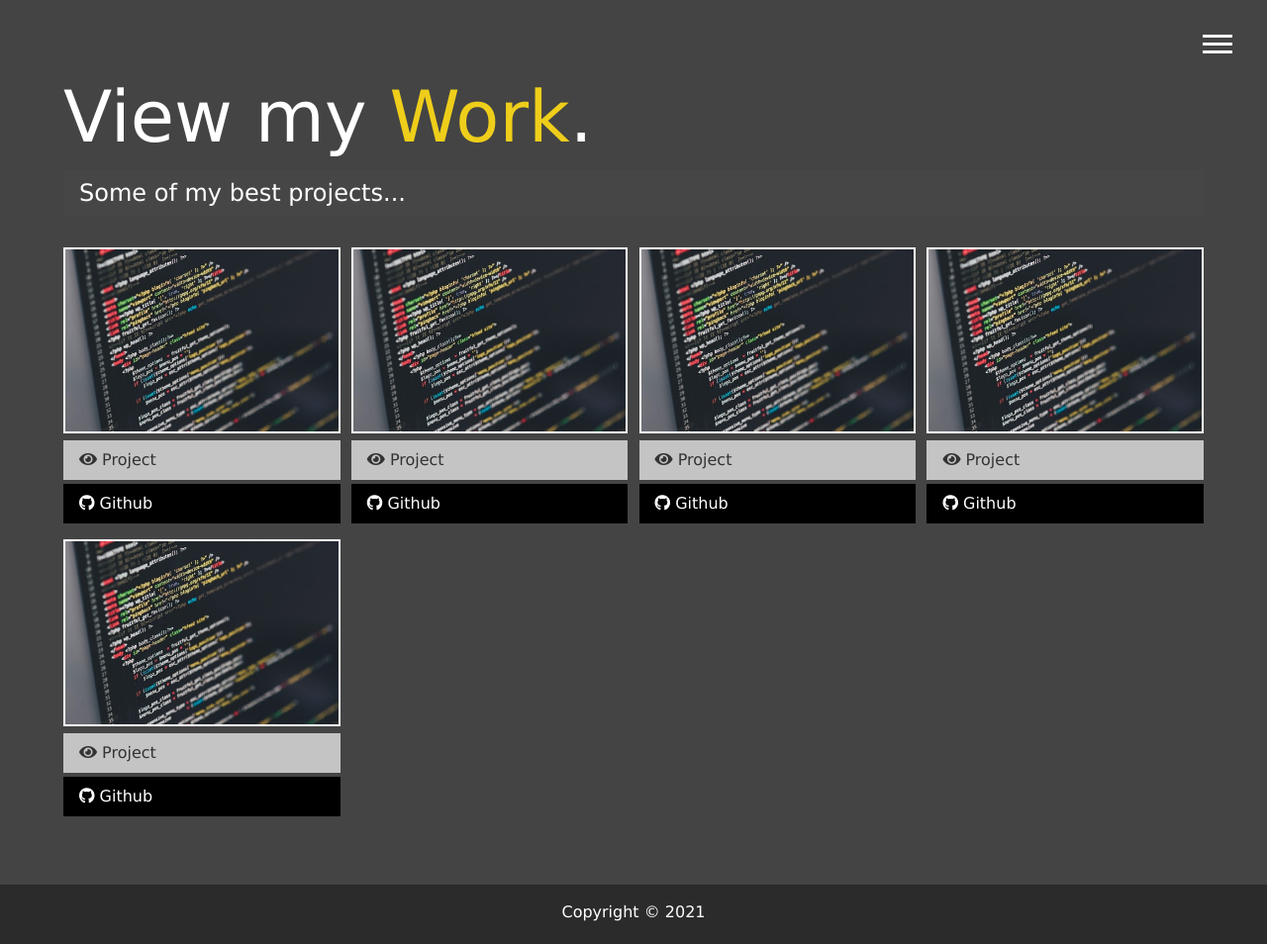
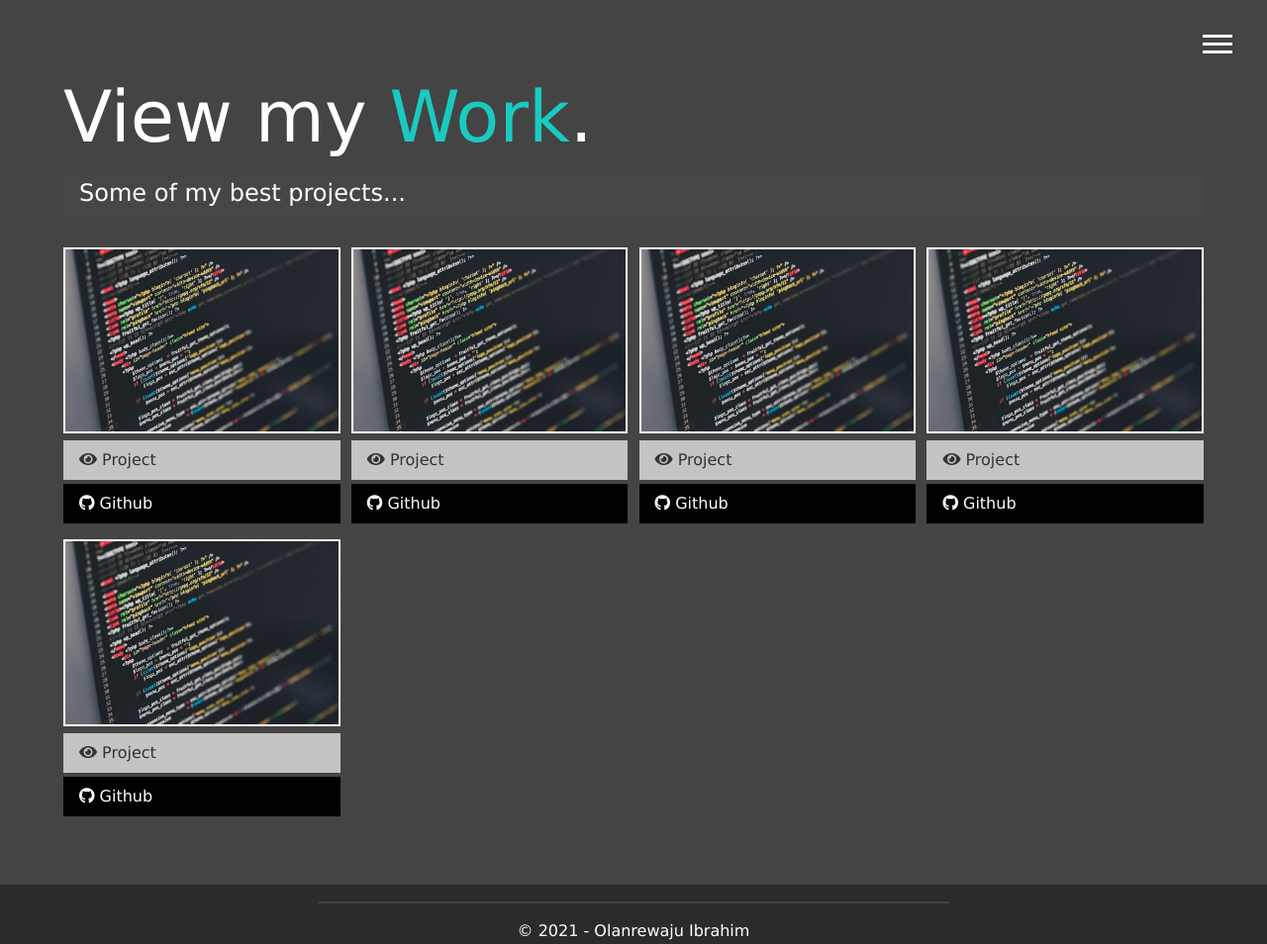
Before and after one commit to 9jadeveloper/Portfolio, a website: page dist/work.html in a window 1280 px wide. Shown: the whole page at 99% size. Drawn offline with Linux system fonts and the light colour scheme.

Commit message:
Fixed some bugs

```diff
--- a/scss/_config.scss
+++ b/scss/_config.scss
@@ -1,8 +1,9 @@
 $primary-color: #444;
-$secondary-color: #eece1a;
+$secondary-color: #1acac1;
 $show-home-image: true;
-$home-image: url(../img/wallp.jpg);
+$home-image: url(/dist/img/wallp.jpg);
 $background-opacity: 0.9;
+
 
 @mixin easeOut {
     transition: all 0.5s ease-in;
--- a/scss/main.scss
+++ b/scss/main.scss
@@ -2,6 +2,11 @@
 @import 'config';
 
 @import 'menu';
+
+@import 'mobile';
+
+
+
 
 
 * {
@@ -162,6 +167,42 @@ main {
     }
 }
 
+// footer
+
+#main-footer {
+    text-align: center;
+    padding:  0.08rem;
+    background: darken($color: $primary-color, $amount: 10);
+    color: set-text-color($primary-color);
+    height: 60px;
+
+   & p {
+        margin-top: 0.1rem;
+
+        a {
+      color: white;
+      font-size: 1rem;
+      transition: all 0.4s;
+      display: inline-block;
+
+      &:hover,
+      &:active {
+        color: $secondary-color;
+        -webkit-box-shadow: 0 1.5rem 4rem rgba(0, 0, 0, 0.15);
+        box-shadow: 0 1.5rem 4rem rgba(0, 0, 0, 0.15);
+      }
+    }
+    }
+
+    & hr {
+    margin-top: 1rem;
+    margin-bottom: 1rem;
+    border: 0;
+    width: 50%;
+    border-top: 2px solid rgba(255, 255, 255, 0.1);
+    }
+}
+
 // button styles
 .btn {
     display: block;
@@ -188,14 +229,7 @@ main {
     color: #333;
 }
 
-// footer
-#about-footer {
-    background: darken($color: $primary-color, $amount: 10);
-    text-align: center;
-    height: 60px;
-    padding: 1rem;
-    color: set-text-color($primary-color);
-}
+
 
 
 @import 'mobile';
```
Also changed, not shown: dist/about.html, dist/contact.html, dist/css/main.css, dist/work.html, scss/_mobile.scss (renamed from scss/mobile.scss).
